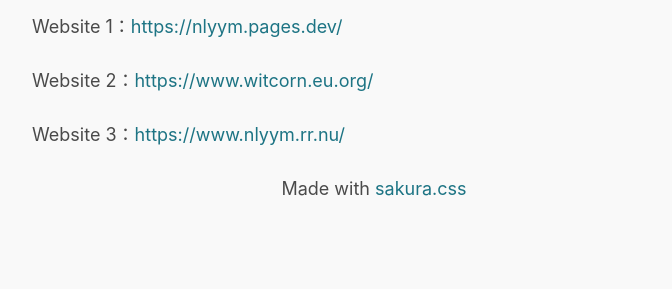
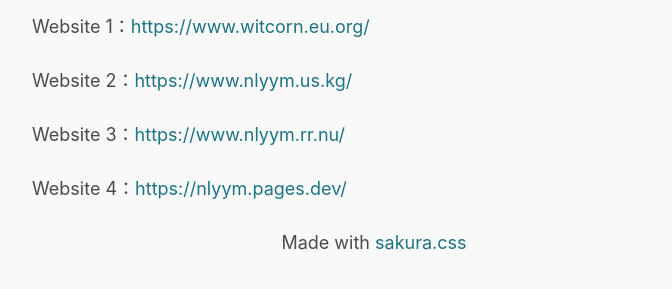
Before and after one commit to rokedap509/rokedap509.github.io, a plain HTML site: page index.html in a window 1280 px wide. Shown: the part 119-408 px from the top of the page, without its empty margins (266-938 px from the left). Drawn offline with Linux system fonts and the light colour scheme.

Commit message:
Update index.html

```diff
--- a/index.html
+++ b/index.html
@@ -7,8 +7,9 @@
   </head>
   <body>
     <h1><img src="/favicon.ico" style="display:inline-block; vertical-align: middle;">Where Is The Corn Website</h1>
-    <p>Website 1：<a href="https://nlyym.pages.dev/">https://nlyym.pages.dev/</a></p>
-    <p>Website 2：<a href="https://www.witcorn.eu.org/">https://www.witcorn.eu.org/</a></p>
+    <p>Website 1：<a href="https://www.witcorn.eu.org/">https://www.witcorn.eu.org/</a></p>
+    <p>Website 2：<a href="https://www.nlyym.us.kg/">https://www.nlyym.us.kg/</a></p>
     <p>Website 3：<a href="https://www.nlyym.rr.nu/">https://www.nlyym.rr.nu/</a></p>
+    <p>Website 4：<a href="https://nlyym.pages.dev/">https://nlyym.pages.dev/</a></p>
     <p align="center">Made with <a href="https://oxal.org/projects/sakura/" target="_blank">sakura.css</a></p>
 </body></html>
```
